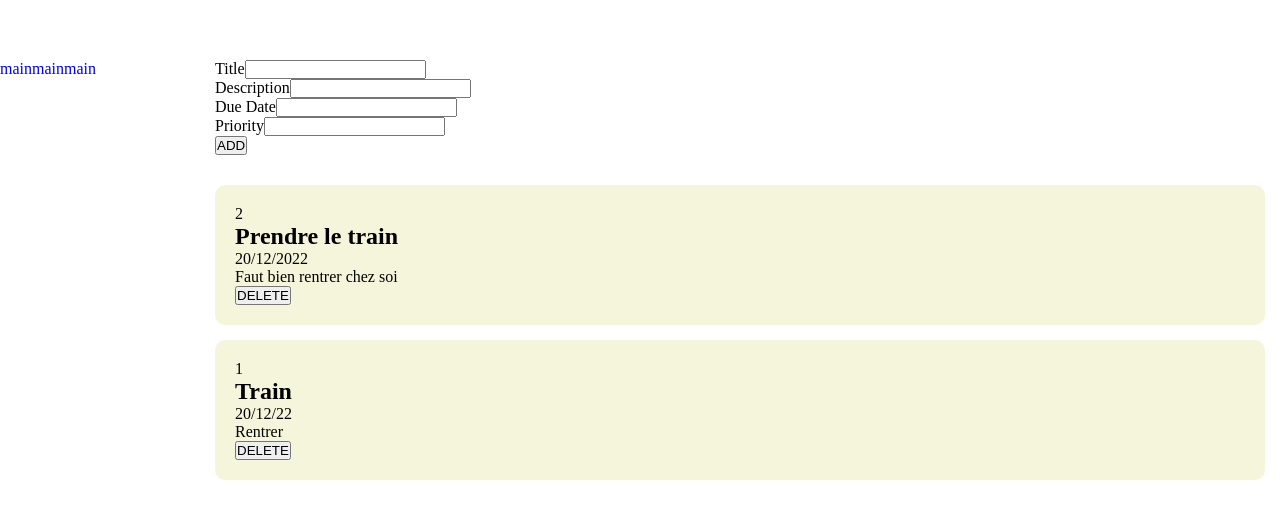
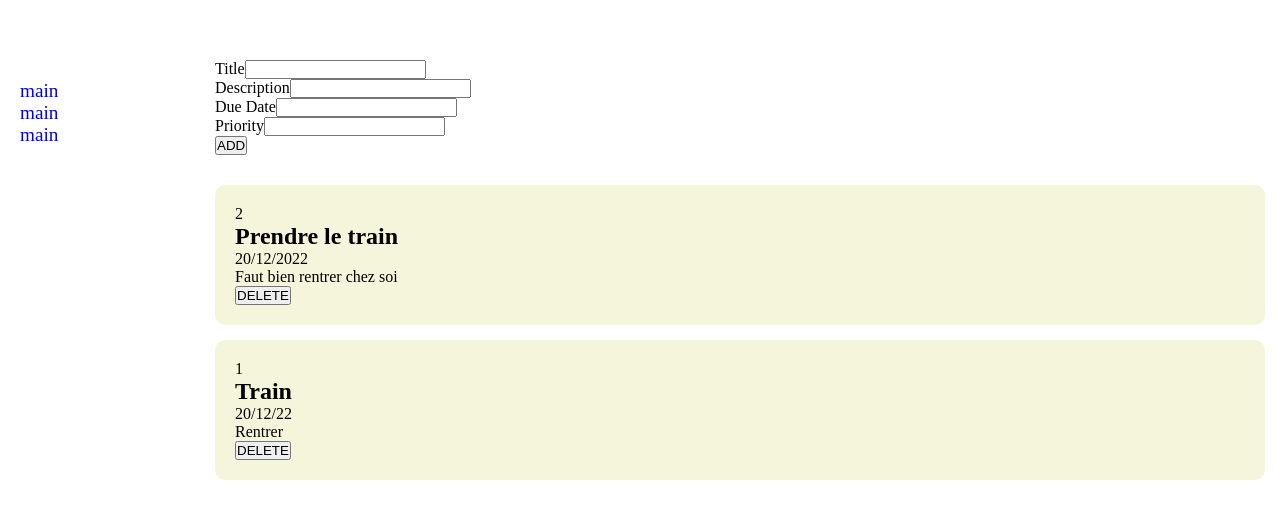
Before and after one commit to Matth-M/todo-list, a website built with webpack: page index.html in a window 1280 px wide. Shown: the part 40-558 px from the top of the page. Built offline with nearby package versions, Linux system fonts and the light colour scheme.

Commit message:
Set style in the navbar

```diff
--- a/src/display.ts
+++ b/src/display.ts
@@ -55,13 +55,18 @@ function createHeaderComponent(): Element {
 
 function navComponent(...lists: TodoList[]): Element {
 	const nav = document.createElement('nav');
+	const ul = document.createElement('ul');
 	lists.forEach((list) => {
 		// Links to display the selected list
+		const li = document.createElement('li');
 		const linkToList = document.createElement('a');
 		linkToList.href = '#';
 		linkToList.textContent = list.getTag();
-		nav.appendChild(linkToList);
+		li.appendChild(linkToList);
+		ul.appendChild(li);
 	});
+
+	nav.appendChild(ul);
 
 	return nav;
 }
--- a/src/main.scss
+++ b/src/main.scss
@@ -27,6 +27,7 @@ header {
 }
 
 nav {
+	padding: 20px;
 	grid-area: nav;
 }
 
@@ -54,3 +55,8 @@ main {
 a {
 	text-decoration: none;
 }
+
+ul {
+	list-style: none;
+	font-size: 1.2rem;
+}
```
